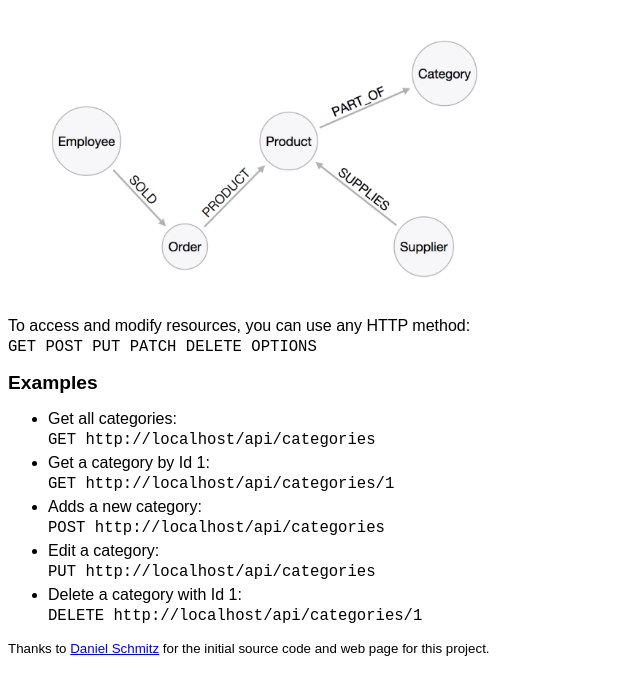
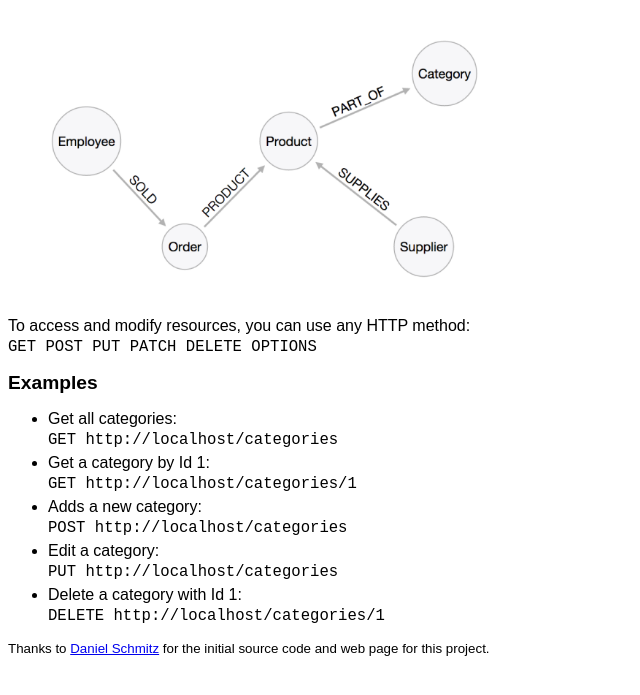
Before and after one commit to craigmckeachie/northwind-rest-server, a website: page public/index.html in a window 1280 px wide. Shown: the part 87-782 px from the top of the page, without its empty margins (0-640 px from the left). Drawn offline with Linux system fonts and the light colour scheme.

Commit message:
update api routes in index page

```diff
--- a/public/index.html
+++ b/public/index.html
@@ -47,23 +47,23 @@
         <ul id="app">
           <li>
             Get all categories:
-            <span class="code">GET {{origin}}/api/categories</span>
+            <span class="code">GET {{origin}}/categories</span>
           </li>
           <li>
             Get a category by Id 1:
-            <span class="code">GET {{origin}}/api/categories/1</span>
+            <span class="code">GET {{origin}}/categories/1</span>
           </li>
           <li>
             Adds a new category:
-            <span class="code">POST {{origin}}/api/categories</span>
+            <span class="code">POST {{origin}}/categories</span>
           </li>
           <li>
             Edit a category:
-            <span class="code">PUT {{origin}}/api/categories</span>
+            <span class="code">PUT {{origin}}/categories</span>
           </li>
           <li>
             Delete a category with Id 1:
-            <span class="code">DELETE {{origin}}/api/categories/1</span>
+            <span class="code">DELETE {{origin}}/categories/1</span>
           </li>
         </ul>
       </p>
```
